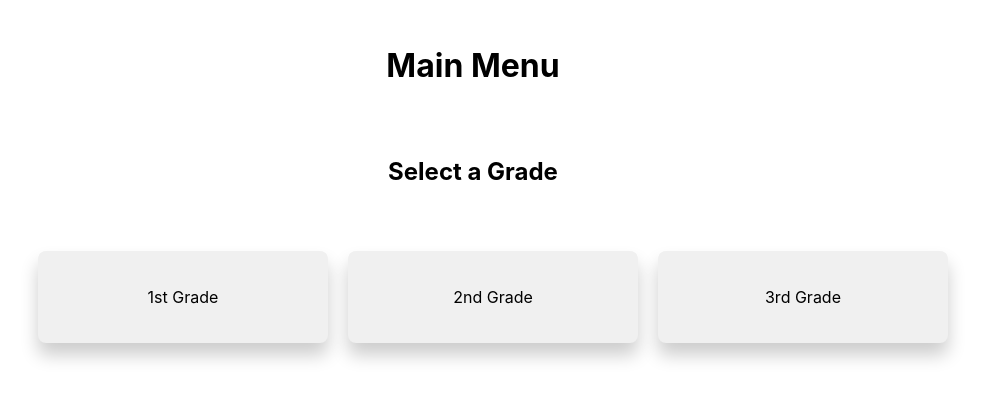
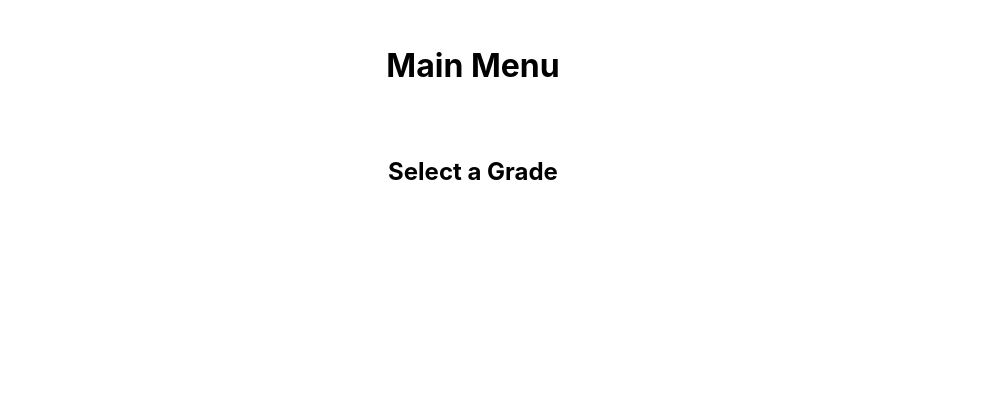
Before and after one commit to KaueMiziara/hackforachange-lessons-test, a React (Create React App) app in the folder frontend/: page / in a window 1280 px wide. Shown: the top 400 px of the page, without its empty margins (167-1152 px from the left). Built offline with nearby package versions, Linux system fonts and the light colour scheme.

Commit message:
Remove mocked database from frontend

```diff
--- a/frontend/src/components/GradeSelector.tsx
+++ b/frontend/src/components/GradeSelector.tsx
@@ -2,18 +2,13 @@ import React from "react";
 import ListItem from "./ListItem";
 import "./GradeSelector.css";
 
-interface GradeSelectorProps {
-    grades: Array<{name: string}>;
-}
 
-const GradeSelector: React.FC<GradeSelectorProps> = ({grades}) => {
+const GradeSelector: React.FC = () => {
     return (
         <div >
             <h2>Select a Grade</h2>
             <div className="grades-container">
-                {grades.map((grade, index) => (
-                    <ListItem key={index} name={grade.name} />
-                ))}
+
             </div>
         </div>
     );
--- a/frontend/src/components/MainScreen.tsx
+++ b/frontend/src/components/MainScreen.tsx
@@ -1,12 +1,11 @@
 import React from "react";
-import data from "../data/database.json";
 import GradeSelector from "./GradeSelector";
 
 function MainScreen() {
   return (
     <div>
         <h1>Main Menu</h1>
-        <GradeSelector grades={data.grades} />
+        <GradeSelector />
     </div>
   );
 }
--- a/frontend/src/data/database.json
+++ /dev/null
@@ -1,28 +0,0 @@
-{
-    "grades": [
-        {
-            "name": "1st Grade",
-            "subjects": [
-                "Math",
-                "Science",
-                "Portuguese"
-            ]
-        },
-        {
-            "name": "2nd Grade",
-            "subjects": [
-                "Math",
-                "Science",
-                "Portuguese"
-            ]
-        },
-        {
-            "name": "3rd Grade",
-            "subjects": [
-                "Math",
-                "Science",
-                "Portuguese"
-            ]
-        }
-    ]
-}
```
